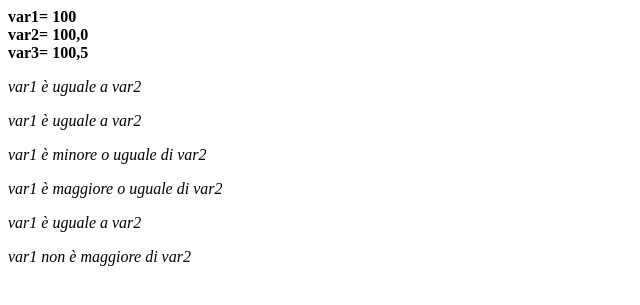
After one commit to GostivariMattia/primo_progetto, a Django app: a page that uses seconda_app/templates/if_else_elif.html in a window 1280 px wide. The commit adds this page. Shown: the top 305 px of the page, without its empty margins (0-640 px from the left). Run offline with Django 4.2, Linux system fonts and the light colour scheme.

Commit message:
passo 11

```diff
--- a/seconda_app/templates/es_if.html
+++ b/seconda_app/templates/es_if.html
@@ -36,6 +36,7 @@
     {% if not var1 > var2%}
         <p><i>var1 non è maggiore di var2</i></p>
     {% endif %}
+    <a href="{% url 'seconda_app:if_else_elif'%}">pagina if_else_elif</a>
 
 
 
--- /dev/null
+++ b/seconda_app/templates/if_else_elif.html
@@ -0,0 +1,55 @@
+<!DOCTYPE html>
+<html lang="en">
+<head>
+    <meta charset="UTF-8">
+    <meta name="viewport" content="width=device-width, initial-scale=1.0">
+    <title>es if_elif</title>
+</head>
+<body>
+    <b>var1= {{ var1 }}</b><br/>
+    <b>var2= {{ var2 }}</b><br/>
+    <b>var3= {{ var3 }}</b><br/>
+    {% if var1 < var2 %}
+        <p><i>var1 è minore di var2</i></p>
+    {% elif var1 > var2 %}
+        <p><i>var1 è maggiore di var2</i></p>
+    {% else %}
+        <p><i>var1 è uguale a var2</i></p>
+    {% endif %}
+    {% if var1 > var2 %}
+        <p><i>var1 è maggiore di var2</i></p>
+    {% elif var1 < var2 %}
+        <p><i>var1 è minore di var2</i></p>
+    {% else %}
+        <p><i>var1 è uguale a var2</i></p>
+    {% endif %}
+    {% if var1 <= var2 %}
+        <p><i>var1 è minore o uguale di var2</i></p>
+    {% elif var1 > var2  %}
+        <p><i>var1 è maggiore di var2</i></p>
+    {% endif %}
+    {% if var1 >= var2 %}
+        <p><i>var1 è maggiore o uguale di var2</i></p>
+    {% elif var1 < var2  %}
+        <p><i>var1 è minore di var2</i></p>
+    {% endif %}
+    {% if var1 == var2 %}
+        <p><i>var1 è uguale a var2</i></p>
+    {% elif var1 != var2 %}
+        <p><i>var1 non è uguale a var2</i></p>
+    {% endif %}
+    {% if var1 < var2 and var1 < var3 %}
+        <p><i>var1 è minore di var2 e var 1 è minore di var3</i></p>
+    {% elif var1 > var2 and var1 > var3 %}
+        <p><i>var1 è maggiore di var2 e var 1 è maggiore di var3</i></p>
+    {% endif %}
+    {% if not var1 > var2%}
+        <p><i>var1 non è maggiore di var2</i></p>
+    {% elif not var1 < var2%}
+        <p><i>var1 non è minore di var2</i></p>
+    {% else %}
+        <p><i>var1 è uguale a var2</i></p>
+    {% endif %}
+
+</body>
+</html>
--- a/seconda_app/urls.py
+++ b/seconda_app/urls.py
@@ -1,8 +1,9 @@
 from django.urls import path
-from seconda_app.views import es_if
+from seconda_app.views import es_if,if_else_elif
 
 app_name="seconda_app"
 urlpatterns=[
     path('es_if',es_if,name='es_if'),
+    path('if_else_elif',if_else_elif,name='if_else_elif')
 
 ]
--- a/seconda_app/views.py
+++ b/seconda_app/views.py
@@ -5,6 +5,15 @@ def es_if(request):
     context={
         'var1' :200,
         'var2' :200,
-        'var3' :300
+        'var3' :300,
     }
     return render(request, "es_if.html",context)
+
+
+def if_else_elif(request):
+    context={
+        'var1' : 100,
+        'var2' : 100.0,
+        'var3' : 100.50,
+    }
+    return render(request, "if_else_elif.html",context)
```
